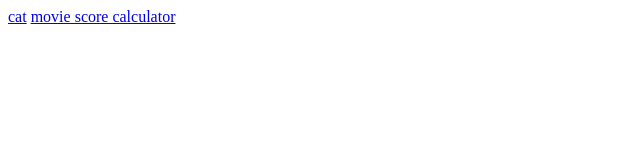
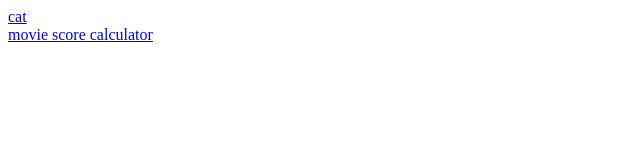
Before and after one commit to pscll/pscll.github.io, a plain HTML site: page index.html in a window 1280 px wide. Shown: the whole page, without its empty margins (0-640 px from the left). Drawn offline with Linux system fonts and the light colour scheme.

Commit message:
added<br> because i forgot it :)

```diff
--- a/index.html
+++ b/index.html
@@ -1,7 +1,7 @@
 <!DOCTYPE html>
 <html>
 <body>
-<a href="https://pscll.github.io/cat.html">cat</a>
+<a href="https://pscll.github.io/cat.html">cat</a><br>
 <a href="https://pscll.github.io/moviec.html">movie score calculator</a>
 </body>
 </html>
```
